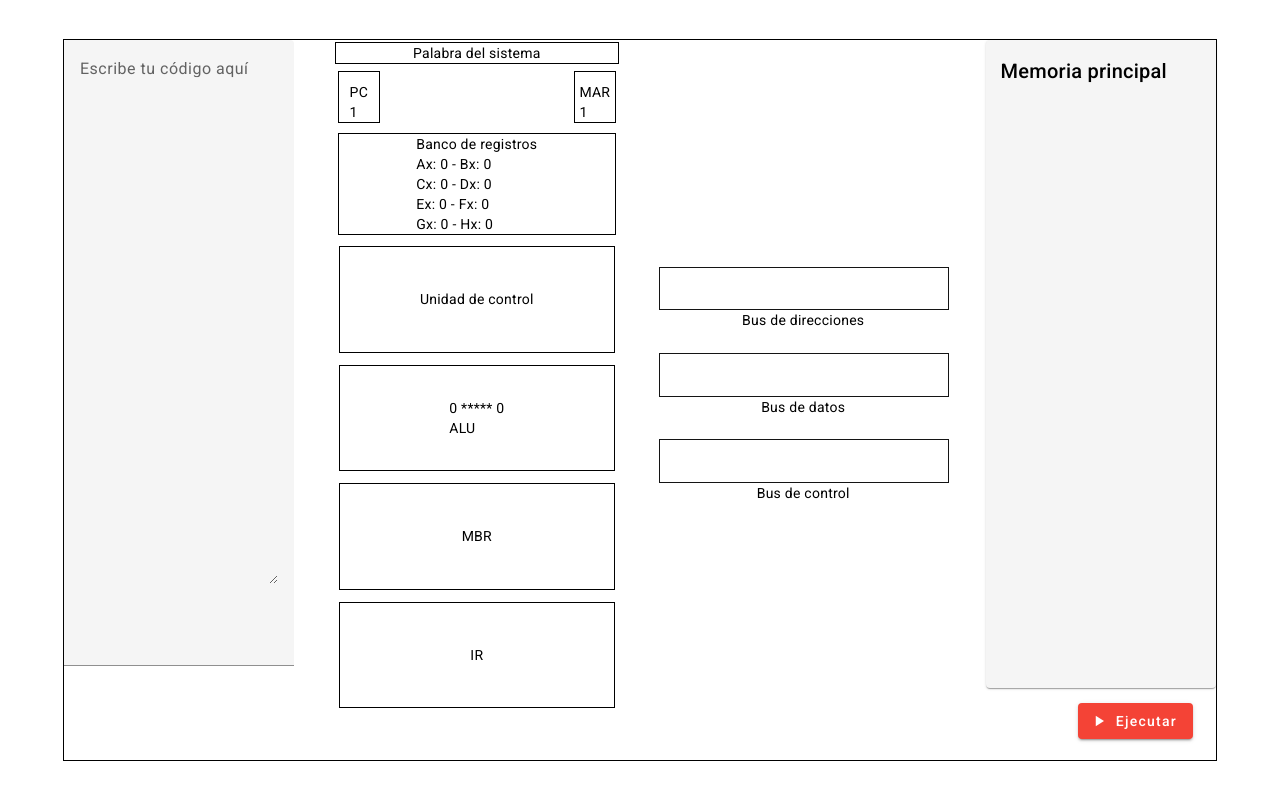
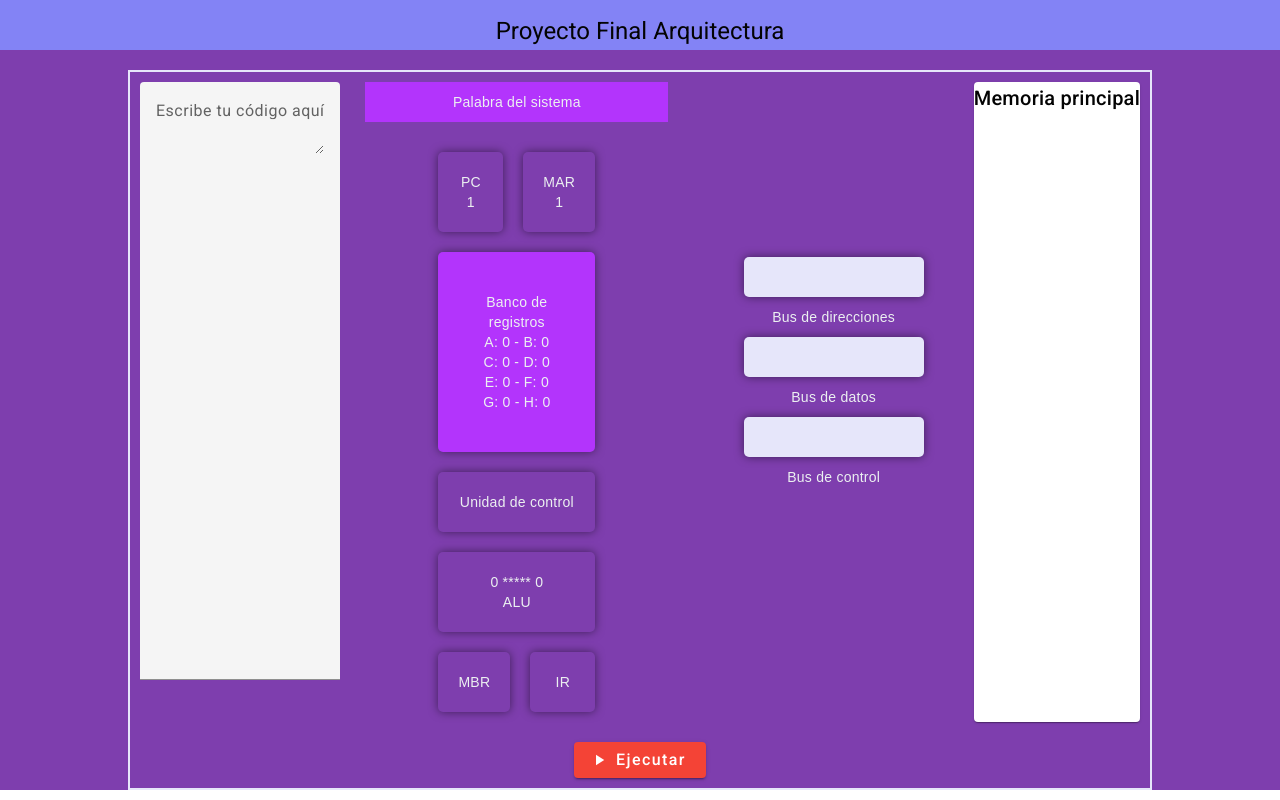
Before and after one commit to juandiramu/ProyectoArquitectura, an Angular app: page / in a window 1280 px wide. Built offline with nearby package versions, Linux system fonts and the light colour scheme.

Commit message:
Arreglos interfaz

```diff
--- a/src/app/app.component.css
+++ b/src/app/app.component.css
@@ -1,133 +1,145 @@
 body {
-  width: 100vw;
-  height: 100vh;
+  font-family: 'Arial', sans-serif;
+  background-color: #7e3eae;
+  color: #ecf0f1;
+  margin: 0;
+  padding: 0;
   display: flex;
+  flex-direction: column;
+  align-items: center;
   justify-content: center;
-  align-items: center;
+  height: auto;
+  width: auto;
+  overflow: hidden;
 }
 
 header {
-  border-bottom: solid 1px black;
-  padding: 10px;
-}
-
-textarea {
-  height: 520px !important;
+  background-color: #8383f5;
+  padding: 15px;
+  text-align: center;
+  margin-bottom: 20px;
+  color: #030303;
+  width: 100%;
+  height: 20px;
 }
 
 .container__body {
-  border: solid 1px black;
-  width: 90%;
-  height: 90%;
-}
-
-.header__button {
-  margin-right: 8px;
+  background-color: #7e3eae;
+  border: solid 2px #e6e6fa;
+  width: 80%;
+  padding: 10px;
+  box-sizing: border-box;
 }
 
 .container__body__principal {
-  width: 100%;
-  height: 90%;
   display: flex;
-  justify-content: space-between;
-  align-items: center;
+  flex-wrap: wrap;
+  justify-content: space-around;
 }
 
 .container__body__principal__input {
   width: 20%;
-  height: 100%;
+  margin-bottom: 20px;
 }
 
-.container__body__principal__card {
-  width: 20%;
-  height: 100%;
-  padding: 15px;
-  background: rgb(245,245,245);
+.container__body__principal__center {
+  display: flex;
+  flex-direction: column;
+  align-items: center;
+  flex: 1;
 }
 
-.container__body__principal__center__first-container {
-  display: flex;
-  justify-content: space-between;
-  width: 100%;
+.system_word {
+  background-color: #b334fc;
+  padding: 10px;
+  margin-bottom: 20px;
+  text-align: center;
+  width: 80%;
 }
 
-.container__body__principal__center,
-.container__body__principal__buses {
-  height: 100%;
-  width: 25%;
+.container__body__principal__center__down {
+  display: flex;
+  flex-wrap: wrap;
+  justify-content: space-around;
+  width: 50%;
 }
 
 .PC,
-.MAR{
-  height: 30px;
-  width: 20px;
-    border: solid 1px black;
-    padding: 10px;
-    margin: 5px;
-    display: flex;
-    justify-content: center;
+.MAR,
+.container__body__principal__center__UC,
+.container__body__principal__center__ALU,
+.container__body__principal__center__MBR,
+.container__body__principal__center__IR {
+  flex: 1;
+  margin: 10px;
+  padding: 20px;
+  text-align: center;
+  color: #ecf0f1;
+  border-radius: 5px;
+  box-shadow: 0 0 10px rgba(0, 0, 0, 0.5);
 }
+
 .container__body__principal__center__AG {
-  border: solid 1px black;
-  margin: 5px;
-  display: flex;
-  justify-content: center;
+  flex: 1;
+  margin: 10px;
+  padding: 40px;
+  text-align: center;
+  color: #ecf0f1;
+  border-radius: 5px;
+  box-shadow: 0 0 10px rgba(0, 0, 0, 0.5);
+  background-color: #b334fc;
 }
 
 .container__body__principal__buses {
   display: flex;
-  justify-content: space-around;
+  justify-content: center; /* Centro los buses */
   flex-direction: column;
-  height: 40%;
-}
-
-.bus_name {
-  width: 100%;
-  display: flex;
-  justify-content: center;
+  height: 100%;
+  width: 20%;
+  margin: 40px;
+  margin-top: 165px;
 }
 
 .directions,
 .data,
 .control {
-  height: 190%;
-  border: solid 1px rgb(20, 20, 20);
-  width: 100%;
+  flex: 1;
+  margin: 10px;
+  padding: 20px;
+  text-align: center;
+  color: #ecf0f1;
+  border-radius: 5px;
+  box-shadow: 0 0 10px rgba(0, 0, 0, 0.5);
+  background-color: #e6e6fa;
 }
 
-.container__body__principal__center__UC,
-.container__body__principal__center__ALU,
-.container__body__principal__center__MBR,
-.container__body__principal__center__IR {
-  flex: 1;
-  margin: 6px;
-  display: flex;
-  justify-content: center;
-  align-items: center;
-  border: 1px solid black;
-}
-.system_word{
-  border: 1px solid black;
-  margin: 2px;
+.bus_name {
+  color: #ecf0f1;
+  margin-top: 10px;
   display: flex;
   justify-content: center;
 }
-.container__body__principal__center__down {
-  display: flex;
-  flex-direction: column;
-  height: 100%;
+
+.elemento__procesador__activo {
+  border: 2px solid #f890e5;
+  box-shadow: 0px 0px 11px 0px #f80bdc;
 }
 
-.elemento__procesador__activo {
-  border: 2px solid #f8a690;
-  box-shadow: 0px 0px 11px 0px #f8420b;
+.footer_button {
+  margin-top: 20px;
+  width: 100%;
+  text-align: center;
 }
-.text_bank_registers{
-  display: flex;
-  justify-content: center;
+
+.header__button {
+  background-color: #e74c3c;
+  color: #ecf0f1;
+  padding: 10px 20px;
+  border: none;
+  cursor: pointer;
+  font-size: 16px;
 }
-.footer_button{
-  display: flex;
-  justify-content: end;
-  padding: 15px;
+
+.container__body__principal__card {
+  color: #030303;
 }
--- a/src/app/app.component.html
+++ b/src/app/app.component.html
@@ -10,8 +10,11 @@
 </head>
 
 <body>
+  <header>
+    <h1>Proyecto Final Arquitectura</h1>
+  </header>
+
   <div class="container__body">
-
     <div class="container__body__principal">
       <mat-form-field class="container__body__principal__input">
         <mat-label>Escribe tu código aquí</mat-label>
@@ -21,56 +24,47 @@
       <div class="container__body__principal__center">
         <div class="system_word">Palabra del sistema</div>
         <div class="container__body__principal__center__down">
-          <div class="container__body__principal__center__first-container">
-            <div class="PC" >
-              PC
-              <br>
-              {{PC+1}}
-            </div>
-            <div class="MAR" >
-              MAR
-              <br>
-              {{MAR+1}}
-            </div>
+          <div class="PC">
+            PC <br>
+            {{PC+1}}
           </div>
-          <div class="container__body__principal__center__AG" [ngClass]="{'elemento__procesador__activo': almacenGeneralEstaActivo}">
+          <div class="MAR">
+            MAR <br>
+            {{MAR+1}}
+          </div>
+          <div class="container__body__principal__center__AG"
+            [ngClass]="{'elemento__procesador__activo': almacenGeneralEstaActivo}">
             <div>
-              Banco de registros
-              <br>
-              <div>
-                Ax: {{registerBanck.A}} - Bx: {{registerBanck.B}} <br>
-                Cx: {{registerBanck.C}} - Dx: {{registerBanck.D}} <br>
-                Ex: {{registerBanck.E}} - Fx: {{registerBanck.F}} <br>
-                Gx: {{registerBanck.G}} - Hx: {{registerBanck.H}}
+              Banco de registros <br>
+              <div class="text_bank_registers">
+                A: {{registerBanck.A}} - B: {{registerBanck.B}} <br>
+                C: {{registerBanck.C}} - D: {{registerBanck.D}} <br>
+                E: {{registerBanck.E}} - F: {{registerBanck.F}} <br>
+                G: {{registerBanck.G}} - H: {{registerBanck.H}}
               </div>
             </div>
           </div>
-          <div class="container__body__principal__center__UC" >
+          <div class="container__body__principal__center__UC">
             Unidad de control
           </div>
-          <div class="container__body__principal__center__ALU" >
+          <div class="container__body__principal__center__ALU">
             <div>
               <div>
                 <span>{{ALU.operando1}}</span> ***** <span>{{ALU.operando2}}</span>
               </div>
-              ALU
-              <br>
+              ALU <br>
               {{ALU.operacionAEjecutar}}
             </div>
           </div>
-          <div class="container__body__principal__center__MBR" >
-            MBR
-            <br>
+          <div class="container__body__principal__center__MBR">
+            MBR <br>
             {{MBR}}
           </div>
-          <div class="container__body__principal__center__IR" >
-            IR
-            <br>
+          <div class="container__body__principal__center__IR">
+            IR <br>
             {{IR}}
           </div>
         </div>
-
-
       </div>
 
       <div class="container__body__principal__buses">
@@ -88,7 +82,8 @@
         </div>
       </div>
 
-      <mat-card class="container__body__principal__card" [ngClass]="{'elemento__procesador__activo': memoriaEstaActiva}">
+      <mat-card class="container__body__principal__card"
+        [ngClass]="{'elemento__procesador__activo': memoriaEstaActiva}">
         <mat-card-title>Memoria principal</mat-card-title>
         <mat-card-content>
           <div *ngFor="let instruccion of memory.celdas; index as index">
@@ -97,8 +92,12 @@
         </mat-card-content>
       </mat-card>
     </div>
+
     <footer class="footer_button">
-      <button class="header__button" mat-raised-button color="warn" (click)="LoadAndRunInstructions()" [disabled]="!habilitarBtnEjecutar"><mat-icon>play_arrow</mat-icon>Ejecutar</button>
+      <button class="header__button" mat-raised-button color="warn" (click)="LoadAndRunInstructions()"
+        [disabled]="!habilitarBtnEjecutar">
+        <mat-icon>play_arrow</mat-icon>Ejecutar
+      </button>
     </footer>
   </div>
 </body>
```
